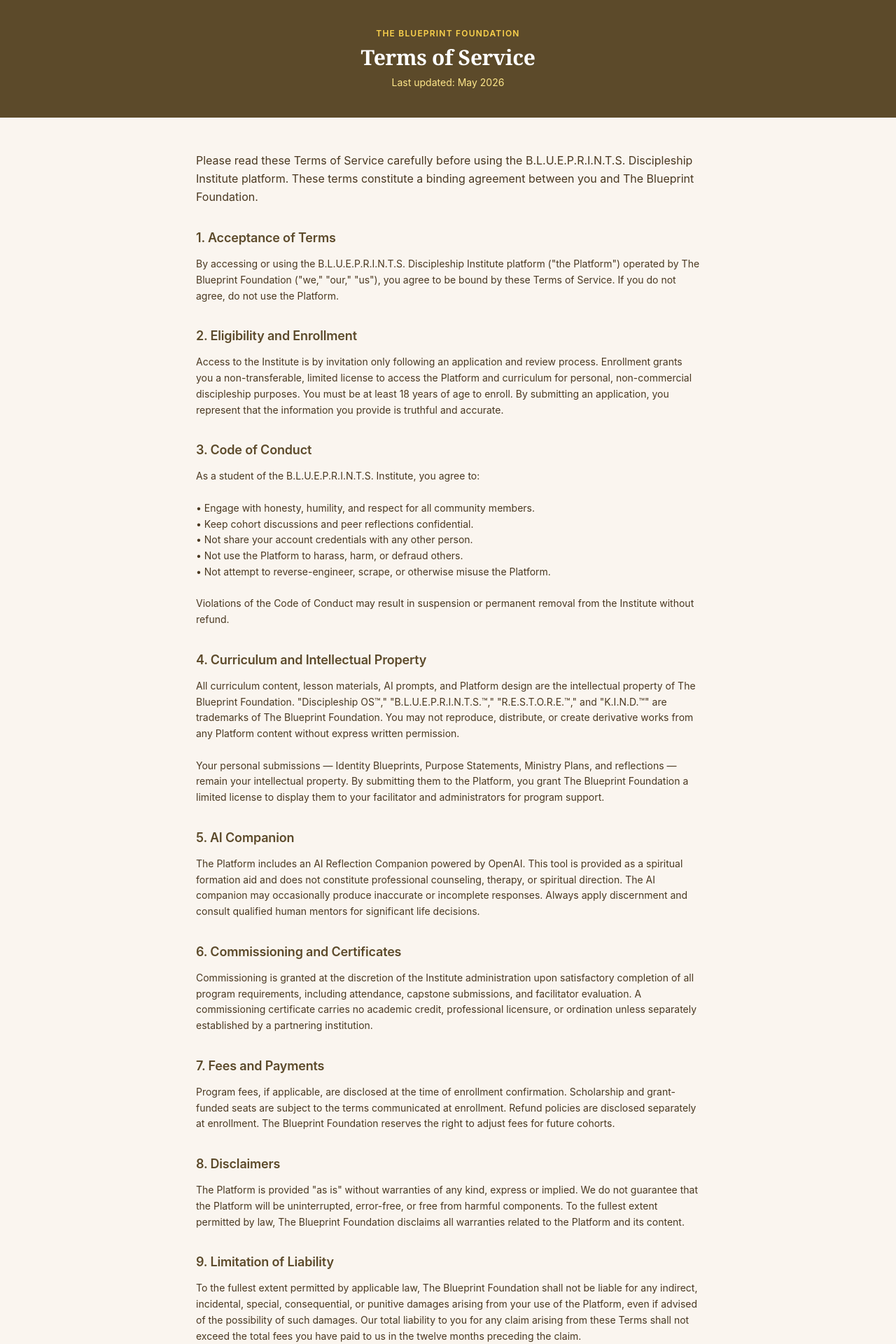
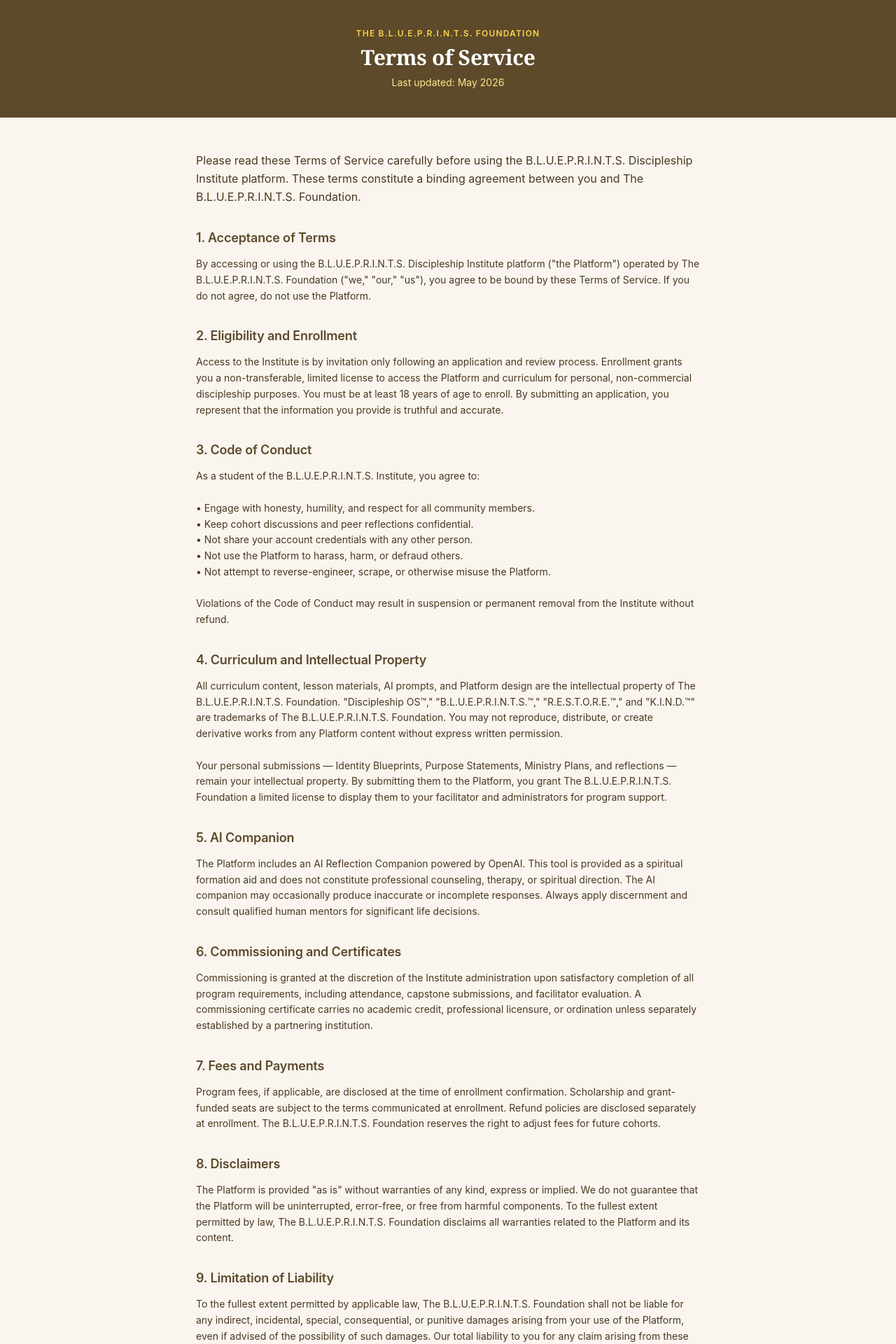
Before and after one commit to kimberlycoleman-debug/Blueprintsinstitution, a Next.js app: page /terms in a window 1280 px wide. Shown: the top 1920 px of the page at 70% size. Built offline with nearby package versions, Linux system fonts and the light colour scheme.

Commit message:
Fix: rebrand all instances of 'The Blueprint Foundation' to 'The B.L.U.E.P.R.I.N.T.S. Foundation'

```diff
--- a/app/(auth)/layout.tsx
+++ b/app/(auth)/layout.tsx
@@ -20,7 +20,7 @@
 
       {/* Footer */}
       <footer className="py-5 px-6 text-center text-xs text-[var(--bp-muted)]">
-        © 2026 The Blueprint Foundation. All rights reserved.
+        © 2026 The B.L.U.E.P.R.I.N.T.S. Foundation. All rights reserved.
       </footer>
     </div>
   )
--- a/app/layout.tsx
+++ b/app/layout.tsx
@@ -11,7 +11,7 @@
   description:
     'A 12-month intensive discipleship training program. Discover your God-given identity, develop Christ-like character, experience holistic healing, and activate your unique calling.',
   applicationName: 'Blueprint Discipleship Institute',
-  authors: [{ name: 'The Blueprint Foundation' }],
+  authors: [{ name: 'The B.L.U.E.P.R.I.N.T.S. Foundation' }],
   keywords: [
     'discipleship',
     'identity formation',
--- a/app/page.tsx
+++ b/app/page.tsx
@@ -6,7 +6,7 @@
       {/* Header */}
       <header className="bp-container py-6 flex justify-between items-center">
         <div className="font-semibold text-bp-brown-deep">
-          B.L.U.E.P.R.I.N.T.S. Foundation
+          The B.L.U.E.P.R.I.N.T.S. Foundation
         </div>
         <nav className="flex gap-2">
           <Link href="/login" className="bp-btn bp-btn-ghost">
@@ -101,9 +101,9 @@
 
       {/* Footer */}
       <footer className="bp-container py-12 mt-16 border-t border-bp-warm text-center text-sm text-bp-muted">
-        <div className="mb-2">© 2026 The Blueprint Foundation</div>
+        <div className="mb-2">© 2026 The B.L.U.E.P.R.I.N.T.S. Foundation</div>
         <div className="text-xs mb-3">
-          Discipleship OS™, B.L.U.E.P.R.I.N.T.™, R.E.S.T.O.R.E.™, K.I.N.D.™ are trademarks of The Blueprint Foundation.
+          Discipleship OS™, B.L.U.E.P.R.I.N.T.™, R.E.S.T.O.R.E.™, K.I.N.D.™ are trademarks of The B.L.U.E.P.R.I.N.T.S. Foundation.
         </div>
         <div className="flex gap-4 justify-center text-xs">
           <Link href="/privacy" className="hover:text-bp-brown transition-colors">Privacy Policy</Link>
--- a/app/privacy/page.tsx
+++ b/app/privacy/page.tsx
@@ -1,7 +1,7 @@
 import Link from 'next/link'
 
 export const metadata = {
-  title: 'Privacy Policy — The Blueprint Foundation',
+  title: 'Privacy Policy — The B.L.U.E.P.R.I.N.T.S. Foundation',
 }
 
 const SECTIONS = [
@@ -66,7 +66,7 @@
     title: '8. Contact Us',
     content: `If you have questions, concerns, or requests regarding this Privacy Policy or your personal data, please contact us at:
 
-The Blueprint Foundation
+The B.L.U.E.P.R.I.N.T.S. Foundation
 Email: privacy@theblueprintsfoundation.org
 Website: theblueprintsfoundation.org`,
   },
@@ -81,7 +81,7 @@
     <main className="min-h-screen bg-[#FAF5EF]">
       <header className="bg-[#5C4A2A] py-10 px-6 text-center">
         <div className="text-xs tracking-widest text-amber-300 uppercase font-semibold mb-2">
-          The Blueprint Foundation
+          The B.L.U.E.P.R.I.N.T.S. Foundation
         </div>
         <h1 className="text-3xl font-semibold text-white" style={{ fontFamily: 'Georgia, serif' }}>
           Privacy Policy
@@ -91,7 +91,7 @@
 
       <div className="max-w-3xl mx-auto px-6 py-12">
         <p className="text-[#4A3820] leading-relaxed mb-8">
-          The Blueprint Foundation (&ldquo;we,&rdquo; &ldquo;our,&rdquo; or &ldquo;us&rdquo;) is committed to protecting
+          The B.L.U.E.P.R.I.N.T.S. Foundation (&ldquo;we,&rdquo; &ldquo;our,&rdquo; or &ldquo;us&rdquo;) is committed to protecting
           your privacy. This Privacy Policy explains how we collect, use, and safeguard your
           information when you use the B.L.U.E.P.R.I.N.T.S. Discipleship Institute platform.
         </p>
@@ -110,7 +110,7 @@
         </div>
 
         <div className="mt-12 pt-8 border-t border-amber-200 text-center text-sm text-[#7A6245]">
-          <div className="mb-4">© {new Date().getFullYear()} The Blueprint Foundation</div>
+          <div className="mb-4">© {new Date().getFullYear()} The B.L.U.E.P.R.I.N.T.S. Foundation</div>
           <div className="flex gap-4 justify-center">
             <Link href="/terms" className="text-[#5C4A2A] hover:underline">Terms of Service</Link>
             <Link href="/" className="text-[#5C4A2A] hover:underline">Home</Link>
--- a/app/terms/page.tsx
+++ b/app/terms/page.tsx
@@ -1,13 +1,13 @@
 import Link from 'next/link'
 
 export const metadata = {
-  title: 'Terms of Service — The Blueprint Foundation',
+  title: 'Terms of Service — The B.L.U.E.P.R.I.N.T.S. Foundation',
 }
 
 const SECTIONS = [
   {
     title: '1. Acceptance of Terms',
-    content: `By accessing or using the B.L.U.E.P.R.I.N.T.S. Discipleship Institute platform ("the Platform") operated by The Blueprint Foundation ("we," "our," "us"), you agree to be bound by these Terms of Service. If you do not agree, do not use the Platform.`,
+    content: `By accessing or using the B.L.U.E.P.R.I.N.T.S. Discipleship Institute platform ("the Platform") operated by The B.L.U.E.P.R.I.N.T.S. Foundation ("we," "our," "us"), you agree to be bound by these Terms of Service. If you do not agree, do not use the Platform.`,
   },
   {
     title: '2. Eligibility and Enrollment',
@@ -27,9 +27,9 @@
   },
   {
     title: '4. Curriculum and Intellectual Property',
-    content: `All curriculum content, lesson materials, AI prompts, and Platform design are the intellectual property of The Blueprint Foundation. "Discipleship OS™," "B.L.U.E.P.R.I.N.T.S.™," "R.E.S.T.O.R.E.™," and "K.I.N.D.™" are trademarks of The Blueprint Foundation. You may not reproduce, distribute, or create derivative works from any Platform content without express written permission.
+    content: `All curriculum content, lesson materials, AI prompts, and Platform design are the intellectual property of The B.L.U.E.P.R.I.N.T.S. Foundation. "Discipleship OS™," "B.L.U.E.P.R.I.N.T.S.™," "R.E.S.T.O.R.E.™," and "K.I.N.D.™" are trademarks of The B.L.U.E.P.R.I.N.T.S. Foundation. You may not reproduce, distribute, or create derivative works from any Platform content without express written permission.
 
-Your personal submissions — Identity Blueprints, Purpose Statements, Ministry Plans, and reflections — remain your intellectual property. By submitting them to the Platform, you grant The Blueprint Foundation a limited license to display them to your facilitator and administrators for program support.`,
+Your personal submissions — Identity Blueprints, Purpose Statements, Ministry Plans, and reflections — remain your intellectual property. By submitting them to the Platform, you grant The B.L.U.E.P.R.I.N.T.S. Foundation a limited license to display them to your facilitator and administrators for program support.`,
   },
   {
     title: '5. AI Companion',
@@ -41,15 +41,15 @@
   },
   {
     title: '7. Fees and Payments',
-    content: `Program fees, if applicable, are disclosed at the time of enrollment confirmation. Scholarship and grant-funded seats are subject to the terms communicated at enrollment. Refund policies are disclosed separately at enrollment. The Blueprint Foundation reserves the right to adjust fees for future cohorts.`,
+    content: `Program fees, if applicable, are disclosed at the time of enrollment confirmation. Scholarship and grant-funded seats are subject to the terms communicated at enrollment. Refund policies are disclosed separately at enrollment. The B.L.U.E.P.R.I.N.T.S. Foundation reserves the right to adjust fees for future cohorts.`,
   },
   {
     title: '8. Disclaimers',
-    content: `The Platform is provided "as is" without warranties of any kind, express or implied. We do not guarantee that the Platform will be uninterrupted, error-free, or free from harmful components. To the fullest extent permitted by law, The Blueprint Foundation disclaims all warranties related to the Platform and its content.`,
+    content: `The Platform is provided "as is" without warranties of any kind, express or implied. We do not guarantee that the Platform will be uninterrupted, error-free, or free from harmful components. To the fullest extent permitted by law, The B.L.U.E.P.R.I.N.T.S. Foundation disclaims all warranties related to the Platform and its content.`,
   },
   {
     title: '9. Limitation of Liability',
-    content: `To the fullest extent permitted by applicable law, The Blueprint Foundation shall not be liable for any indirect, incidental, special, consequential, or punitive damages arising from your use of the Platform, even if advised of the possibility of such damages. Our total liability to you for any claim arising from these Terms shall not exceed the total fees you have paid to us in the twelve months preceding the claim.`,
+    content: `To the fullest extent permitted by applicable law, The B.L.U.E.P.R.I.N.T.S. Foundation shall not be liable for any indirect, incidental, special, consequential, or punitive damages arising from your use of the Platform, even if advised of the possibility of such damages. Our total liability to you for any claim arising from these Terms shall not exceed the total fees you have paid to us in the twelve months preceding the claim.`,
   },
   {
     title: '10. Governing Law',
@@ -63,7 +63,7 @@
     title: '12. Contact',
     content: `Questions about these Terms may be directed to:
 
-The Blueprint Foundation
+The B.L.U.E.P.R.I.N.T.S. Foundation
 Email: legal@theblueprintsfoundation.org
 Website: theblueprintsfoundation.org`,
   },
@@ -74,7 +74,7 @@
     <main className="min-h-screen bg-[#FAF5EF]">
       <header className="bg-[#5C4A2A] py-10 px-6 text-center">
         <div className="text-xs tracking-widest text-amber-300 uppercase font-semibold mb-2">
-          The Blueprint Foundation
+          The B.L.U.E.P.R.I.N.T.S. Foundation
         </div>
         <h1 className="text-3xl font-semibold text-white" style={{ fontFamily: 'Georgia, serif' }}>
           Terms of Service
@@ -86,7 +86,7 @@
         <p className="text-[#4A3820] leading-relaxed mb-8">
           Please read these Terms of Service carefully before using the
           B.L.U.E.P.R.I.N.T.S. Discipleship Institute platform. These terms
-          constitute a binding agreement between you and The Blueprint Foundation.
+          constitute a binding agreement between you and The B.L.U.E.P.R.I.N.T.S. Foundation.
         </p>
 
         <div className="space-y-8">
@@ -103,7 +103,7 @@
         </div>
 
         <div className="mt-12 pt-8 border-t border-amber-200 text-center text-sm text-[#7A6245]">
-          <div className="mb-4">© {new Date().getFullYear()} The Blueprint Foundation</div>
+          <div className="mb-4">© {new Date().getFullYear()} The B.L.U.E.P.R.I.N.T.S. Foundation</div>
           <div className="flex gap-4 justify-center">
             <Link href="/privacy" className="text-[#5C4A2A] hover:underline">Privacy Policy</Link>
             <Link href="/" className="text-[#5C4A2A] hover:underline">Home</Link>
--- a/lib/email/client.ts
+++ b/lib/email/client.ts
@@ -12,4 +12,4 @@
   return _client
 }
 
-export const FROM_ADDRESS = 'Blueprint Foundation <noreply@theblueprintsfoundation.org>'
+export const FROM_ADDRESS = 'The B.L.U.E.P.R.I.N.T.S. Foundation <noreply@theblueprintsfoundation.org>'
--- a/lib/email/templates.ts
+++ b/lib/email/templates.ts
@@ -38,13 +38,13 @@
 <body style="margin:0;padding:0;background:#F0E8D8;">
   <table style="${BASE}" cellpadding="0" cellspacing="0" width="100%">
     <tr><td style="${HEADER}">
-      <div style="font-size:11px;letter-spacing:4px;color:#D4A953;text-transform:uppercase;margin-bottom:8px;">The Blueprint Foundation</div>
+      <div style="font-size:11px;letter-spacing:4px;color:#D4A953;text-transform:uppercase;margin-bottom:8px;">The B.L.U.E.P.R.I.N.T.S. Foundation</div>
       <div style="font-size:22px;color:#FDFAF5;font-weight:600;">B.L.U.E.P.R.I.N.T.S. Discipleship Institute</div>
     </td></tr>
     <tr><td style="${BODY}">${inner}</td></tr>
     <tr><td style="${FOOTER_STYLE}">
-      © ${new Date().getFullYear()} The Blueprint Foundation · theblueprintsfoundation.org<br>
-      <span style="font-size:10px;">Discipleship OS™ and B.L.U.E.P.R.I.N.T.S.™ are trademarks of The Blueprint Foundation.</span>
+      © ${new Date().getFullYear()} The B.L.U.E.P.R.I.N.T.S. Foundation · theblueprintsfoundation.org<br>
+      <span style="font-size:10px;">Discipleship OS™ and B.L.U.E.P.R.I.N.T.S.™ are trademarks of The B.L.U.E.P.R.I.N.T.S. Foundation.</span>
     </td></tr>
   </table>
 </body>
@@ -68,7 +68,7 @@
       Our admissions team will review your application and reach out within 5–7 business days.
       In the meantime, continue to pray and prepare — your transformation journey begins here.
     </p>
-    <p style="line-height:1.7;color:#3D2E1A;">In His service,<br><strong>The Blueprint Foundation Admissions Team</strong></p>
+    <p style="line-height:1.7;color:#3D2E1A;">In His service,<br><strong>The B.L.U.E.P.R.I.N.T.S. Foundation Admissions Team</strong></p>
   `)
 }
 
@@ -94,7 +94,7 @@
         Access Your Dashboard
       </a>
     </div>
-    <p style="line-height:1.7;color:#3D2E1A;">Welcome to the family,<br><strong>The Blueprint Foundation</strong></p>
+    <p style="line-height:1.7;color:#3D2E1A;">Welcome to the family,<br><strong>The B.L.U.E.P.R.I.N.T.S. Foundation</strong></p>
   `)
 }
 
@@ -128,6 +128,6 @@
         View Your Certificate
       </a>
     </div>
-    <p style="line-height:1.7;color:#3D2E1A;">Go and make disciples,<br><strong>The Blueprint Foundation</strong></p>
+    <p style="line-height:1.7;color:#3D2E1A;">Go and make disciples,<br><strong>The B.L.U.E.P.R.I.N.T.S. Foundation</strong></p>
   `)
 }
```
Also changed, not shown: public/manifest.json.
